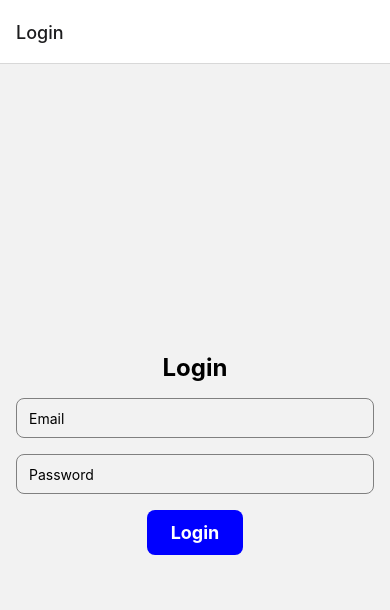
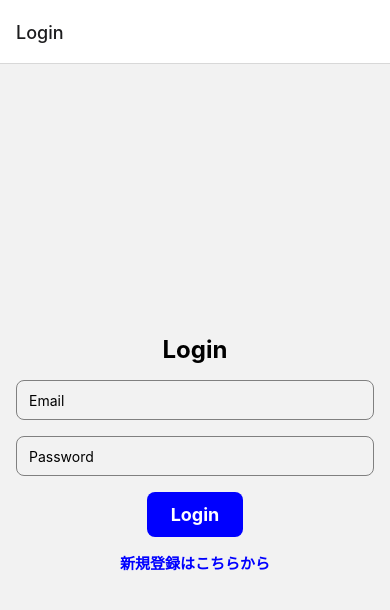
Before and after one commit to s1f102101615/Re-again, a React Native app: screen /Login in a window 390 px wide. Shown: the top 610 px of the page. Built offline with nearby package versions, Linux system fonts and the light colour scheme.

Commit message:
Login画面から新規登録画面への誘導

```diff
--- a/LoginScreen.js
+++ b/LoginScreen.js
@@ -22,6 +22,9 @@ const LoginScreen = () => {
       console.log(error.message);
     }
   };
+  const handleRegister = () => {
+    navigation.navigate('Register');
+  }
 
   return (
     <View style={styles.container}>
@@ -42,6 +45,9 @@ const LoginScreen = () => {
       />
       <TouchableOpacity style={styles.loginButton} onPress={handleLogin}>
         <Text style={styles.loginButtonText}>Login</Text>
+      </TouchableOpacity>
+      <TouchableOpacity style={styles.RegisterButton} onPress={handleRegister}>
+        <Text style={styles.RegisterButtonText}>新規登録はこちらから</Text>
       </TouchableOpacity>
     </View>
   );
@@ -79,6 +85,14 @@ const styles = StyleSheet.create({
     fontSize: 18,
     fontWeight: 'bold',
   },
+  RegisterButton: {
+    marginTop:15,
+  },
+  RegisterButtonText: {
+    color: 'blue',
+    fontSize: 15,
+    fontWeight: 'bold'
+  },
 });
 
 export default LoginScreen;
```
